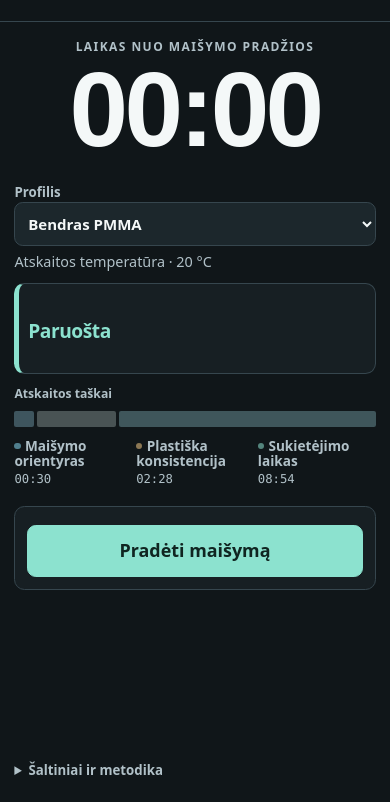
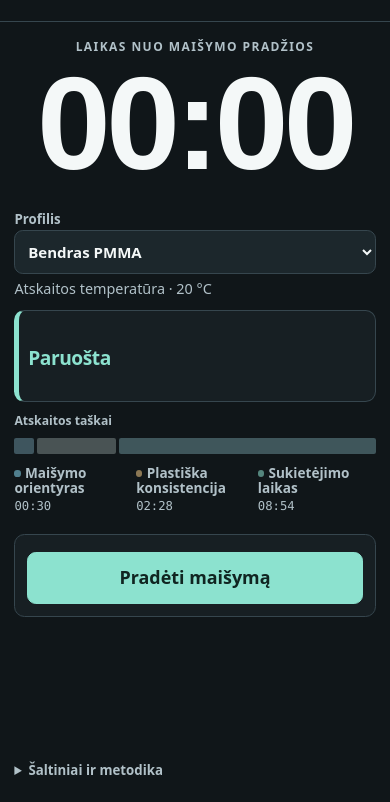
Before and after one commit to Skrayls/cemento-laikmatis, a website with bundled scripts: page public/index.html in a window 390 px wide. Shown: the part 42-844 px from the top of the page. Built offline with nearby package versions, Linux system fonts and the light colour scheme.

Commit message:
Enlarge stopwatch and label operating room temperature

```diff
--- a/public/app.js
+++ b/public/app.js
@@ -262,8 +262,10 @@ function renderControls() {
   const configuration = element('configuration');
   configuration.hidden = Boolean(state) || corruptRecord;
   element('session-config').hidden = !configuration.hidden;
+  const isPmma = config.productId === 'pmma';
+  const temperatureLabel = isPmma ? 'Atskaitos temperatūra' : 'Operacinė';
   setText(element('session-config'), config.mode !== 'reference' ? name :
-    [name, `${config.temp} °C`, config.productId !== 'pmma' ? config.method : ''].filter(Boolean).join(' · '));
+    [name, `${temperatureLabel} ${config.temp} °C`, isPmma ? '' : config.method].filter(Boolean).join(' · '));
   tempSelect.disabled = !adjustable || tempSelect.options.length < 2;
   methodSelect.disabled = !adjustable;
   element('setup').hidden = Boolean(state) || corruptRecord;
--- a/public/style.css
+++ b/public/style.css
@@ -137,7 +137,7 @@ body[data-mode="reference"] .mode { border-color: #947344; color: var(--amber);
   font-family: Arial, system-ui, sans-serif;
   font-kerning: none;
   font-variant-numeric: tabular-nums lining-nums;
-  font-size: clamp(5rem, min(24vw, 35vh), 30rem);
+  font-size: clamp(5rem, min(26vw, 39vh), 30rem);
   font-weight: 750;
   line-height: 1;
   letter-spacing: -.035em;
@@ -388,7 +388,7 @@ dialog p { margin: .7rem 0 1rem; color: var(--muted); }
 body.or-mode .sources, body.or-mode #abandon, body.or-mode #new-session { display: none; }
 body.or-mode footer { justify-content: center; }
 body.or-mode .controls { display: none; }
-body.or-mode #elapsed { font-size: clamp(5rem, min(26vw, 38vh), 35rem); }
+body.or-mode #elapsed { font-size: clamp(5rem, min(28vw, 42vh), 35rem); }
 body.or-mode #elapsed.hours { font-size: clamp(3.5rem, min(15vw, 29vh), 28rem); }
 
 @media (max-width: 680px) {
@@ -398,7 +398,7 @@ body.or-mode #elapsed.hours { font-size: clamp(3.5rem, min(15vw, 29vh), 28rem);
   .display-actions { gap: .25rem; }
   .display-actions button { padding: .4rem .5rem; font-size: .73rem; white-space: normal; }
   main { padding: 1rem 0; }
-  #elapsed, body.or-mode #elapsed { font-size: clamp(4.5rem, 34vw, 12.5rem); }
+  #elapsed, body.or-mode #elapsed { font-size: clamp(4.5rem, 38vw, 12.5rem); }
   #elapsed.hours, body.or-mode #elapsed.hours { font-size: clamp(3rem, 18vw, 7rem); }
   .phase-card { grid-template-columns: minmax(0, 1.3fr) minmax(0, 1fr); }
   .phase-current, .phase-next { padding: .65rem .55rem; }
@@ -429,7 +429,7 @@ body.or-mode #elapsed.hours { font-size: clamp(3.5rem, min(15vw, 29vh), 28rem);
   .masthead { padding-block: .2rem; min-height: 48px; }
   .monitor { gap: .28rem; }
   .clock-label { font-size: .68rem; }
-  #elapsed, body.or-mode #elapsed { font-size: clamp(3.5rem, 23vh, 6.5rem); }
+  #elapsed, body.or-mode #elapsed { font-size: clamp(3.5rem, 25vh, 7rem); }
   #elapsed.hours, body.or-mode #elapsed.hours { font-size: clamp(2.75rem, 19vh, 5.5rem); }
   .phase-card { min-height: 3.2rem; }
   .phase-current, .phase-next { padding-block: .28rem; }
@@ -475,7 +475,7 @@ body[data-mode="reference"] #phase {
 }
 .setup-fields { grid-template-columns: 1fr; }
 body:not([data-running="true"]) .monitor { gap: .65rem; }
-body:not([data-running="true"]) #elapsed { font-size: clamp(4rem, min(27vw, 25vh), 19rem); }
+body:not([data-running="true"]) #elapsed { font-size: clamp(4rem, min(34vw, 29vh), 19rem); }
 
 .configuration { width: 100%; display: flex; flex-wrap: wrap; justify-content: center; gap: .35rem .75rem; }
 .configuration .field { flex: 0 1 auto; max-width: 100%; }
```
